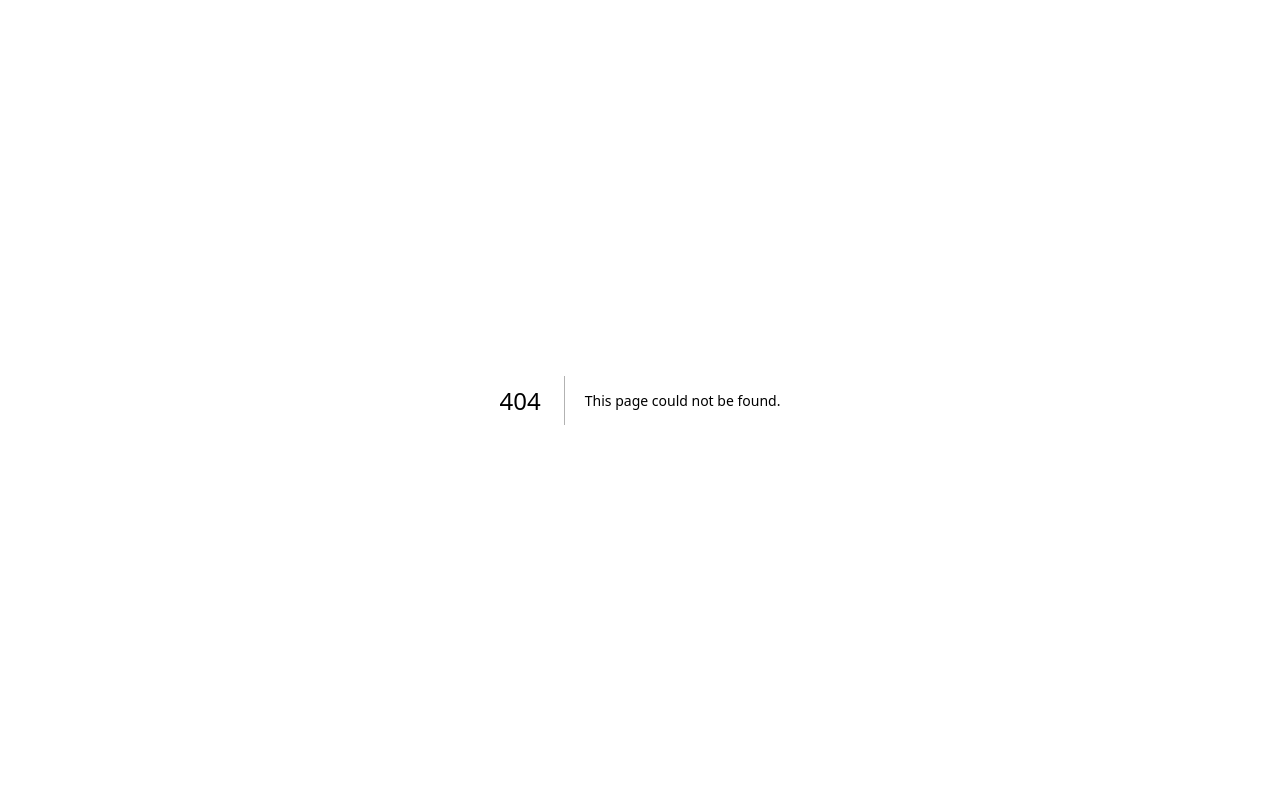
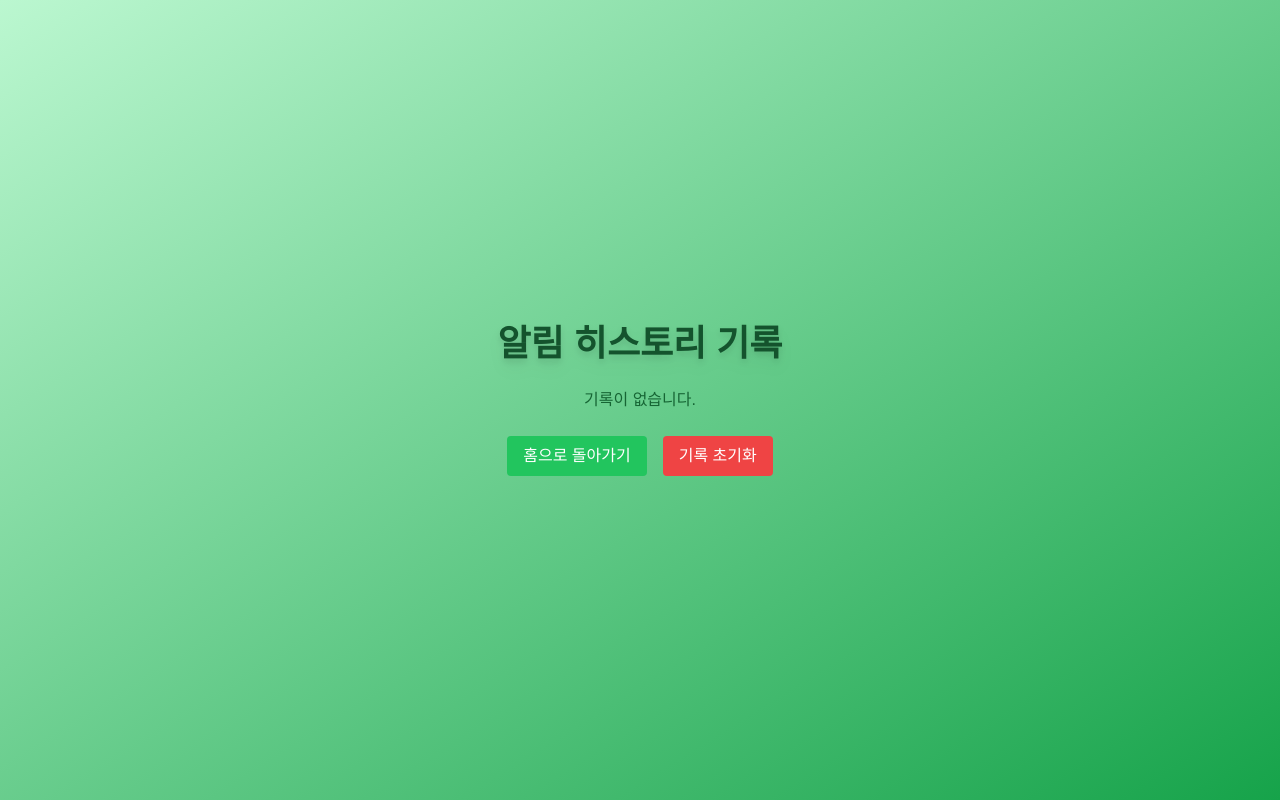
Before and after one commit to chae-chae/Spine-Fairy, a Next.js app: page /history in a window 1280 px wide. Before the commit this address had no page. Built offline with nearby package versions, Linux system fonts and the light colour scheme.

Commit message:
add notification history

```diff
--- /dev/null
+++ b/app/history/page.tsx
@@ -0,0 +1,66 @@
+"use client";
+
+import { useState, useEffect } from "react";
+import Link from "next/link";
+
+export default function HistoryPage() {
+  const [history, setHistory] = useState<
+    Array<{ time: string; message: string }>
+  >([]);
+
+  useEffect(() => {
+    const storedHistory = localStorage.getItem("notificationHistory");
+    if (storedHistory) {
+      setHistory(JSON.parse(storedHistory));
+    }
+  }, []);
+
+  // 기록 초기화 함수
+  const clearHistory = () => {
+    localStorage.removeItem("notificationHistory");
+    setHistory([]);
+  };
+
+  return (
+    <main className="min-h-screen flex flex-col items-center justify-center bg-gradient-to-br from-green-200 to-green-600 p-6">
+      <h1 className="text-4xl font-bold text-green-900 mb-6 drop-shadow-lg">
+        알림 히스토리 기록
+      </h1>
+
+      {history.length === 0 ? (
+        <p className="text-green-800">기록이 없습니다.</p>
+      ) : (
+        <ul className="bg-white bg-opacity-90 p-4 rounded-lg shadow-xl w-full max-w-md border border-green-300">
+          {history
+            .slice()
+            .reverse()
+            .map((entry, index) => (
+              <li key={index} className="mb-2 border-b border-green-200 pb-2">
+                <p className="text-green-800">
+                  <span className="font-semibold">시간:</span>{" "}
+                  {new Date(entry.time).toLocaleString()}
+                </p>
+                <p className="text-green-700">
+                  <span className="font-semibold">메시지:</span> {entry.message}
+                </p>
+              </li>
+            ))}
+        </ul>
+      )}
+
+      <div className="mt-6 flex gap-4">
+        <Link href="/">
+          <button className="px-4 py-2 bg-green-500 text-white rounded hover:bg-green-600 transition-colors duration-300">
+            홈으로 돌아가기
+          </button>
+        </Link>
+        <button
+          onClick={clearHistory}
+          className="px-4 py-2 bg-red-500 text-white rounded hover:bg-red-600 transition-colors duration-300"
+        >
+          기록 초기화
+        </button>
+      </div>
+    </main>
+  );
+}
--- a/app/page.tsx
+++ b/app/page.tsx
@@ -106,9 +106,35 @@ export default function Home() {
     setIsPaused(false);
   };
 
+  // const triggerNotification = () => {
+  //   const message =
+  //     localStorage.getItem("customAlertMessage") || "바로 앉으세요! 🪑";
+  //   if (typeof window !== "undefined" && "Notification" in window) {
+  //     if (Notification.permission === "granted") {
+  //       new Notification("Spine Fairy 🧚‍♂️", { body: message });
+  //     } else if (Notification.permission !== "denied") {
+  //       Notification.requestPermission().then((permission) => {
+  //         if (permission === "granted") {
+  //           new Notification("Spine Fairy 🧚‍♂️", { body: message });
+  //         }
+  //       });
+  //     }
+  //   }
+  // };
+
   const triggerNotification = () => {
     const message =
       localStorage.getItem("customAlertMessage") || "바로 앉으세요! 🪑";
+
+    // 알림 히스토리 기록 추가
+    const now = new Date().toISOString();
+    const historyEntry = { time: now, message };
+    const historyString = localStorage.getItem("notificationHistory");
+    const history = historyString ? JSON.parse(historyString) : [];
+    history.push(historyEntry);
+    localStorage.setItem("notificationHistory", JSON.stringify(history));
+
+    // 브라우저 알림 실행
     if (typeof window !== "undefined" && "Notification" in window) {
       if (Notification.permission === "granted") {
         new Notification("Spine Fairy 🧚‍♂️", { body: message });
@@ -129,6 +155,7 @@ export default function Home() {
       </h1>
 
       <div className="bg-white bg-opacity-90 p-6 rounded-lg shadow-xl w-80 text-center border border-green-300">
+        {/* 기존 타이머 설정 UI */}
         <label className="block text-lg font-medium text-green-700 mb-2">
           알림 받을 시간 (분)
         </label>
@@ -148,7 +175,7 @@ export default function Home() {
 
         {secondsLeft !== null && initialSeconds !== null && (
           <>
-            {/* 원형 진행바로 남은 시간 시각적 표시 */}
+            {/* 원형 진행바 및 타이머 제어 UI */}
             <div className="mt-4">
               <CircularProgressBar
                 secondsLeft={secondsLeft}
@@ -182,10 +209,16 @@ export default function Home() {
         )}
       </div>
 
-      <div className="mt-6">
+      {/* 하단에 설정 및 히스토리 페이지로 이동하는 버튼 추가 */}
+      <div className="mt-6 flex gap-4">
         <Link href="/settings">
           <button className="px-4 py-2 bg-green-500 text-white rounded hover:bg-green-600 transition-colors duration-300">
             사용자 맞춤 설정
+          </button>
+        </Link>
+        <Link href="/history">
+          <button className="px-4 py-2 bg-green-500 text-white rounded hover:bg-green-600 transition-colors duration-300">
+            알림 히스토리
           </button>
         </Link>
       </div>
```
